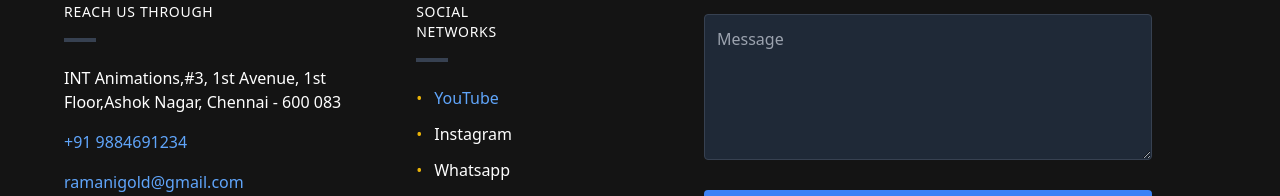
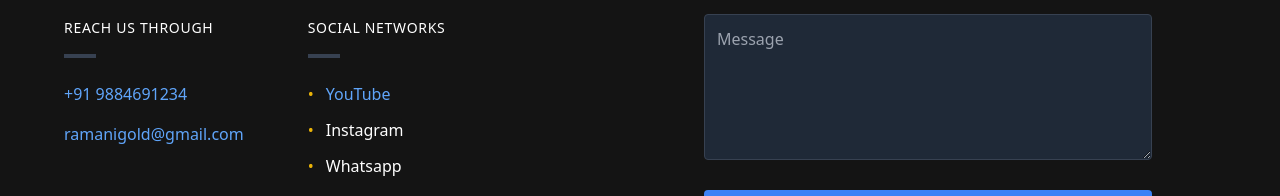
Before and after one commit to DreamCaptureEnt/intwebsite, a React (Vite) app: page / in a window 1280 px wide. Shown: the part 4020-4216 px from the top of the page. Built offline with nearby package versions, Linux system fonts and the light colour scheme; a web font is replaced by a local one.

Commit message:
Update Contact.jsx
removing address

```diff
--- a/src/sections/Contact.jsx
+++ b/src/sections/Contact.jsx
@@ -54,9 +54,9 @@
             <div>
               <h3 className="uppercase text-sm tracking-wider mb-4">Reach us through</h3>
               <div className="w-8 h-1 bg-gray-700 mb-6"></div>
-              <div className="flex items-start mb-4">
+{/*               <div className="flex items-start mb-4">
                 <p>INT Animations,#3, 1st Avenue, 1st Floor,Ashok Nagar, Chennai - 600 083</p>
-              </div>
+              </div> */}
               <div className="flex items-start mb-4">
                 <a href="tel:+919884691234" className="text-blue-400 hover:underline">
                   +91 9884691234
```
